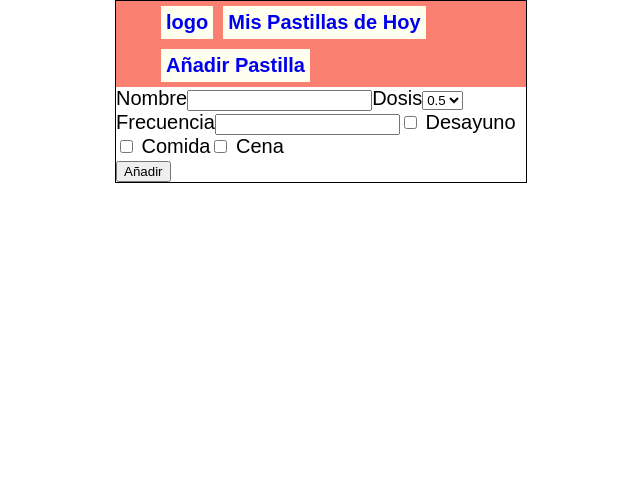
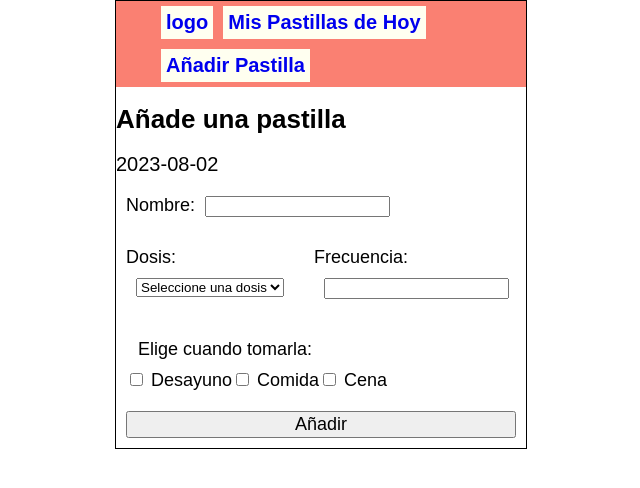
Before and after one commit to Clara-Raposo/MyPillsToday, a React (Vite) app in the folder client/: page /add-pill in a window 1280 px wide. Shown: the top 488 px of the page, without its empty margins (319-959 px from the left). Built offline with nearby package versions, Linux system fonts and the light colour scheme.

Commit message:
Añade nueva pastilla. Arreglado checks formulario

```diff
--- a/client/src/App.css
+++ b/client/src/App.css
@@ -5,6 +5,7 @@ body{
 }
 .App-container{
   max-width: 410px;
+  height: 100%;
   border: 1px solid black;
   margin: auto;
   font-size: 20px;
@@ -14,6 +15,9 @@ body{
   font-weight: 800;
   color: black;
   margin: 0px;
+}
+h1{
+  font-size: 26px;
 }
 ul{
   list-style: none;
--- /dev/null
+++ b/client/src/pages/AddPillPage.css
@@ -0,0 +1,51 @@
+form{
+    display: flex;
+    flex-direction: column;
+}
+
+.form_nombre{
+    font-size: 18px;
+    margin: 10px;
+}
+
+.form_nombre_input{
+    margin: 10px;
+}
+
+.form_dosis_frecuencia{
+    display: flex;
+}
+
+.form_frecuencia{
+    font-size: 18px;
+    margin: 10px;
+}
+
+.form_frecuencia_input{
+    margin: 10px;
+}
+
+.form_dosis{
+    font-size: 18px;
+    margin: 10px;
+}
+
+.form_dosis_input{
+    margin: 10px;
+}
+
+.form_diario{
+    font-size: 18px;
+    margin: 10px;
+}
+
+.form_diario_legend{
+    font-size: 18px;
+    margin: 10px;
+}
+
+.form_submit{
+    font-size: 18px;
+    margin: 10px;
+
+}
--- a/client/src/pages/AddPillPage.jsx
+++ b/client/src/pages/AddPillPage.jsx
@@ -1,6 +1,7 @@
 import React from 'react';
 import { useState } from 'react';
 import { useNavigate } from 'react-router-dom';
+import "./AddPillPage.css"
 
 export const AddPillPage = () =>{
     const [pill, setPill] = useState({
@@ -14,6 +15,8 @@ export const AddPillPage = () =>{
     const [error, setError] = useState("");
     const navigate = useNavigate()
 
+    const date = new Date().toISOString().slice(0,10);
+
     const handleChange = event =>{
         const name = event.target.name
         const value = event.target.value
@@ -21,21 +24,29 @@ export const AddPillPage = () =>{
         setPill( (pill) =>({...pill,[name]:[value]}))
     }
 
+    const handleCheckbox = event =>{
+        const name = event.target.name
+        const checked = event.target.checked
+        setPill((pill) =>({...pill,[name]:[checked]}))
+    }
+
     const handleSubmit = (event) =>{
         event.preventDefault()
         addPill(pill)
-       navigate(`/new-pill-created/${pill.id}`)
     }
 
-    const addPill = async(pill) => {
+    const addPill = (pill) => {
         const date = new Date().toISOString().slice(0,10);
-        await fetch("api/pills", {
+        fetch("api/pills", {
             method: "POST",
             headers: {
               "Content-Type": "application/json"
             },
-            body: JSON.stringify({...pill,date})
-        })
+            body: JSON.stringify({...pill, date})
+        }).then(res => res.json())
+        .then(pillId => {
+
+            navigate(`/new-pill-created/${pillId.lastId}`)})
         .catch(error => {
             setError(error)
         })
@@ -44,27 +55,47 @@ export const AddPillPage = () =>{
 
     return <div>
         <form onSubmit={(e)=>handleSubmit(e)}>
-            <label>Nombre
-                <input type="text" value={pill.name} name = "name" onChange={e => handleChange(e)}></input>
+            <h1>Añade una pastilla</h1>
+
+            {date}
+
+            <div className='form_nombre'>
+                <label >Nombre:
+                    <input className='form_nombre_input' type="text" value={pill.name} name = "name" onChange={e => handleChange(e)}></input>
                 </label>
-            <label>Dosis
-            <select name="dosis" required placeholder='Seleccione una opcion' onChange={e => handleChange(e)}>
+            </div>
+
+            <div className='form_dosis_frecuencia'>
+                <div className='form_dosis'>
+                    <label>Dosis:
+                        <select className='form_dosis_input' name="dosis" required placeholder='Seleccione una opcion' onChange={e => handleChange(e)}>
+                            <option value="null">Seleccione una dosis</option>
                             <option value="0.5">0.5</option>
                             <option value="1">1</option>
                             <option value="1.5">1.5</option>
                             <option value="2">2</option>
                             </select>
                     </label>
-            <label>Frecuencia
-            <input type = "number" name="frecuency"></input>
+                </div>
+
+                <div className='form_frecuencia'>
+                    <label>Frecuencia:
+                        <input className='form_frecuencia_input' type = "number" name="frecuency" value={pill.frecuency} onChange={e => handleChange(e)}></input>
                     </label>
-            <input type="checkbox" id="breakfasr" name="breakfast" value="false"></input>
-            <label for="breakfas"> Desayuno</label>
-            <input type="checkbox" id="lunch" name="lunch" value="false"></input>
+                </div>
+            </div>
+
+            <div className='form_diario'>
+                <legend className='form_diario_legend'>Elige cuando tomarla:</legend>
+                <input type="checkbox" id="breakfast" name="breakfast" checked={pill.breakfast} onChange={(e)=>handleCheckbox(e)}></input>
+                <label for="breakfast"> Desayuno</label>
+                <input type="checkbox" id="lunch" name="lunch" checked={pill.lunch} onChange={(e) => handleCheckbox(e)}></input>
                 <label for="lunch"> Comida</label>
-            <input type="checkbox" id="diner" name="diner" value="diner"></input>
-            <label for="diner"> Cena</label><br></br>
-            <button type="submit">Añadir</button>
+                <input type="checkbox" id="dinner" name="dinner" checked={pill.dinner} onChange={(e) => handleCheckbox(e)}></input>
+                <label for="dinner"> Cena</label>
+            </div>
+
+            <button className="form_submit" type="submit">Añadir</button>
         </form>
 
         {error && <p>{error}</p>}
--- a/client/src/pages/MyPillsToday.jsx
+++ b/client/src/pages/MyPillsToday.jsx
@@ -1,7 +1,6 @@
 import React from "react";
 import { useState } from "react";
 import { useEffect } from "react";
-import { NavLink } from "react-router-dom";
 
 export const MyPillsToday = () =>{
 
@@ -12,6 +11,8 @@ export const MyPillsToday = () =>{
         getPills()
         console.log(pills)
     },[])
+
+    const dateToday = new Date().toISOString().slice(0,10);
 
     const getPills = () =>{
         fetch('api/pills/frecuency')
@@ -37,7 +38,7 @@ export const MyPillsToday = () =>{
             <h2>Desayuno</h2>
 
             <ul>
-                {pills.filter( pill => ( pill.breakfast == 1)).map( pill => (
+                {pills.filter( pill => ( pill.breakfast == 1)).filter( pill => (dateToday-pill.fecha)%pill.frecuency === 0).map( pill => (
                 <li key={pill.id}>
 
                 <p>{pill.name} Dosis:{pill.dosis}</p>
--- a/client/src/pages/PillCreatedPage.jsx
+++ b/client/src/pages/PillCreatedPage.jsx
@@ -3,10 +3,15 @@ import { useParams } from 'react-router-dom'
 import { PillDetailPage } from './PillDetailPage.jsx'
 
 export const PillCreatedPage = () =>{
-   useEffect(() =>{
+    const {pill_id} = useParams()
+    console.log(pill_id)
+    useEffect(() =>{
 
     },[pill_id])
 
-    return   <div> <h1>Has añadido una nueva pastilla a tu medicación</h1>{PillDetailPage}</div>
+    return   <div> <h1>Has añadido una nueva pastilla a tu medicación</h1>
+    <PillDetailPage/>
+
+    </div>
 
 }
```
Also changed, not shown: 2 other files (tests, documents, lock files or other folders). Lines whose indentation alone changed are shown as unchanged.
